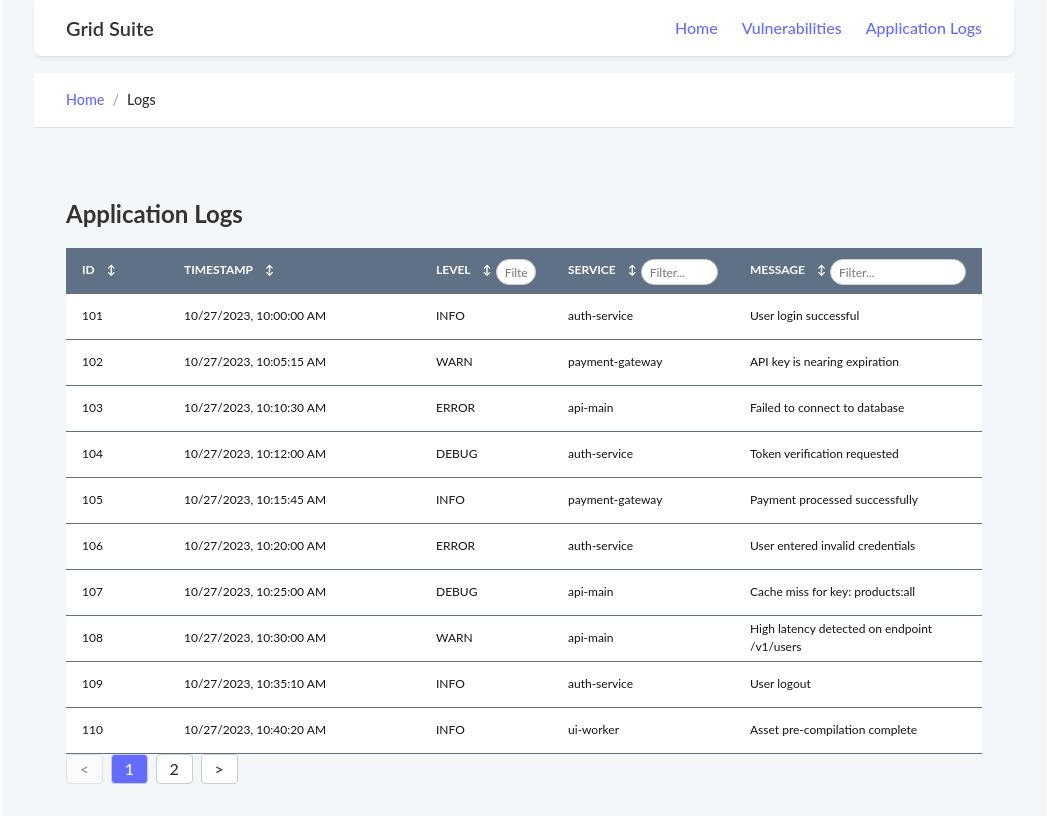
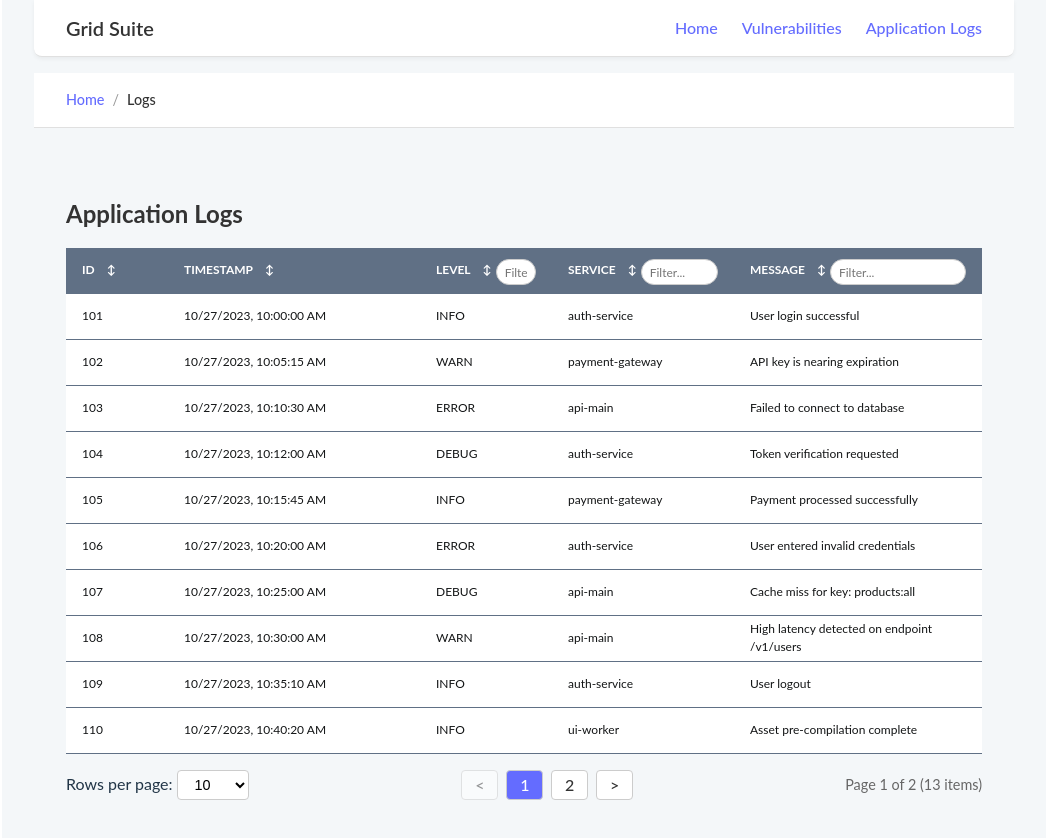
Before and after one commit to shuvyA/grid-table, a React (Vite) app: page /logs in a window 1280 px wide. Shown: the top 838 px of the page, without its empty margins (116-1163 px from the left). Before the commit the page ends 816 px from the top, so only its background shows below. Built offline with nearby package versions, Linux system fonts and the light colour scheme.

Commit message:
Fix debounce and Fix PaginationControls

```diff
--- a/src/components/grid/GridTable.tsx
+++ b/src/components/grid/GridTable.tsx
@@ -7,6 +7,7 @@ import PaginationControls from './PaginationControls'
 import TableHeader from './TableHeader'
 import TableBody from './TableBody'
 import type { GridDataType } from '../../config/gridConfig'
+import { debounce } from 'lodash'
 
 export interface ColumnDefinition<T> {
   header: string
@@ -92,7 +93,7 @@ function GridTable<T extends { id: number | string }>({
     }
   }
 
-  const throttledSetFilter = useMemo(() => throttle((key: string, value: string) => {
+  const setSearch = useMemo(() => debounce((key: string, value: string) => {
     setFilters(prev => ({ ...prev, [key]: value }))
   }, 300), [])
 
@@ -151,9 +152,8 @@ function GridTable<T extends { id: number | string }>({
         <TableHeader
           columns={columns}
           sortConfig={sortConfig}
-          filters={filters}
           handleSort={handleSort}
-          throttledSetFilter={throttledSetFilter}
+          setSearch={setSearch}
         />
         <TableBody
           data={paginatedData}
--- a/src/components/grid/PaginationControls.tsx
+++ b/src/components/grid/PaginationControls.tsx
@@ -49,7 +49,17 @@ function PaginationControls<T>({
   }
 
   return (
-    <PaginationControlsWrapper>
+    <PaginationContainer>
+      <div>
+        <label htmlFor="pageSizeSelect">Rows per page: </label>
+        <PageSizeSelect id="pageSizeSelect" value={pageSize} onChange={handlePageSizeChange}>
+          {[10, 20, 50, 100].map(size => (
+            <option key={size} value={size}>{size}</option>
+          ))}
+        </PageSizeSelect>
+      </div>
+
+      <PaginationButtonsWrapper>
         <PageButton
           onClick={() => goToPage(page - 1)}
           disabled={page === 1}
@@ -75,15 +85,44 @@ function PaginationControls<T>({
         >
           &gt;
         </PageButton>
-    </PaginationControlsWrapper>
+      </PaginationButtonsWrapper>
+
+      <PageInfo>
+        Page {page} of {totalPages} ({total} items)
+      </PageInfo>
+    </PaginationContainer>
   )
 }
 
 // Styled components
-const PaginationControlsWrapper = styled.div`
+const PaginationContainer = styled.div`
+  display: flex;
+  justify-content: space-between;
+  align-items: center;
+  width: 100%;
+  flex-wrap: wrap;
+  gap: 1.5rem;
+  padding: 1rem 0;
+`
+
+const PaginationButtonsWrapper = styled.div`
   display: flex;
   align-items: center;
   gap: 0.5rem;
+  margin: 0 auto; // Center the buttons if the container wraps
+`
+
+const PageSizeSelect = styled.select`
+  padding: 0.3rem 0.8rem;
+  font-size: 0.9rem;
+  border-radius: 4px;
+  border: 1px solid #ccc;
+  background-color: white;
+`
+
+const PageInfo = styled.div`
+  font-size: 0.9rem;
+  color: #666;
 `
 
 const PageButton = styled.button<{ active?: boolean }>`
--- a/src/components/grid/TableHeader.tsx
+++ b/src/components/grid/TableHeader.tsx
@@ -1,25 +1,21 @@
 import styled from '@emotion/styled'
-import type { ReactNode, KeyboardEvent } from 'react'
 import type { ColumnDefinition } from './GridTable'
-import throttle from 'lodash/throttle'
 import type { ThHTMLAttributes } from 'react'
 
 // Types/interfaces
 interface TableHeaderProps<T> {
     columns: ColumnDefinition<T>[];
     sortConfig: { key: keyof T | null; direction: 'asc' | 'desc' };
-    filters: Record<string, string>;
     handleSort: (accessor: keyof T) => void;
-    throttledSetFilter: (key: string, value: string) => void;
+    setSearch: (key: string, value: string) => void;
 }
 
 // Component definition
 function TableHeader<T extends { id: number | string }>({
     columns,
     sortConfig,
-    filters,
     handleSort,
-    throttledSetFilter,
+    setSearch,
 }: TableHeaderProps<T>) {
     return (
         <thead>
@@ -70,7 +66,7 @@ function TableHeader<T extends { id: number | string }>({
                                         placeholder={`Filter...`}
                                         onChange={e => {
                                             e.stopPropagation()
-                                            throttledSetFilter(accessor, e.target.value)
+                                            setSearch(accessor, e.target.value)
                                         }
                                     }
                                     onClick={(e)=>{
```
Lines whose indentation alone changed are shown as unchanged.
